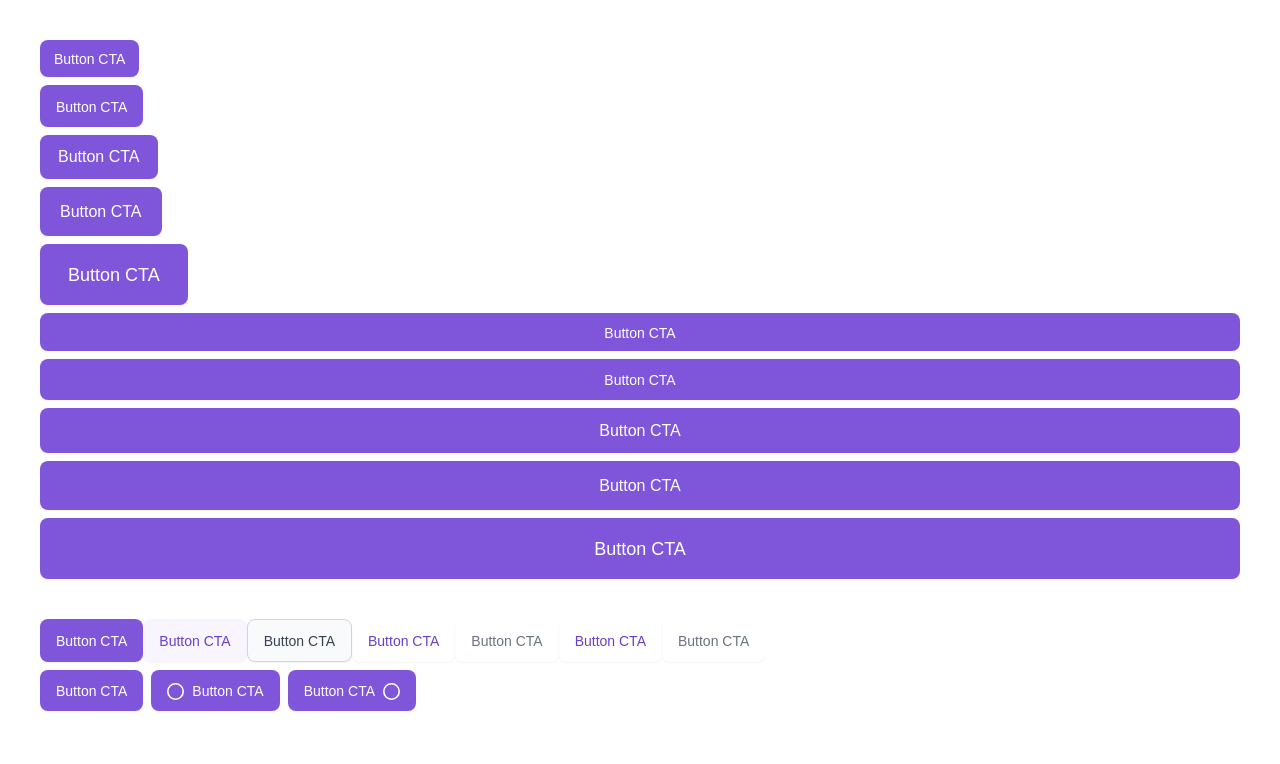
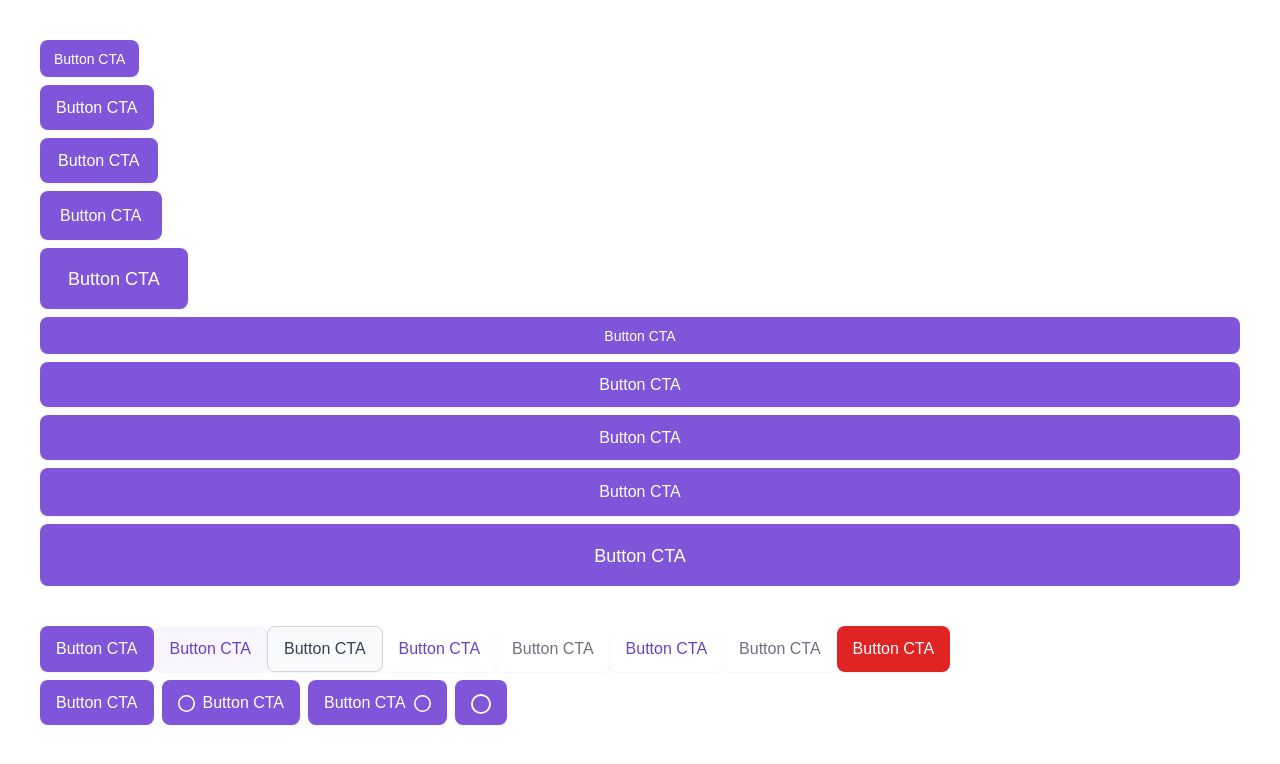
Before and after one commit to imboyo/Project--Hairiya-levenstein-website, a Nuxt app in the folder front-end/: page / in a window 1280 px wide. Shown: the top 764 px of the page. Built offline with nearby package versions, Linux system fonts and the light colour scheme.

Commit message:
cleaning button

```diff
--- a/front-end/components/buttons/MyButton.vue
+++ b/front-end/components/buttons/MyButton.vue
@@ -9,17 +9,9 @@ interface Props {
 const props = defineProps<Props>();
 
 // * Get slot value for checking if empty or not
-const { text, leading, trailling } = useSlots();
+const { text, leading, trailling, onlyIcon } = useSlots();
 
-// * Class state--------------------
-const textClass = {
-  sm: "text-sm",
-  md: "text-sm",
-  lg: "text-md",
-  xl: "text-md",
-  "2xl": "text-lg",
-};
-
+// * Class state for dynamic styling based on props and slots used
 // Button element class based on props
 const buttonClass = {
   width: {
@@ -27,11 +19,11 @@ const buttonClass = {
     full: "w-full",
   },
   size: {
-    sm: `px-[14px] py-[8px] ${textClass.sm}`,
-    md: `px-[16px] py-[10px] ${textClass.md}`,
-    lg: `px-[18px] py-[10px] ${textClass.lg}`,
-    xl: `px-[20px] py-[12px] text-md ${textClass.xl}`,
-    "2xl": `px-[28px] py-[16px] text-lg ${textClass["2xl"]}`,
+    sm: `px-[14px] py-[8px] text-sm`,
+    md: `px-[16px] py-[10px] text-sm"`,
+    lg: `px-[18px] py-[10px] text-md`,
+    xl: `px-[20px] py-[12px] text-md text-md`,
+    "2xl": `px-[28px] py-[16px] text-lg text-lg`,
   },
   hieararchy: {
     primary: "bg-primary-600 text-white",
@@ -40,7 +32,8 @@ const buttonClass = {
     tertiary: "text-primary-700",
     "tertiary-gray": "text-gray-500",
     link: "text-primary-700 shadow-none",
-    "link-gray": "text-gray-500 shadow-none p-0",
+    "link-gray": "text-gray-500 shadow-none",
+    destructive: "bg-red-600 text-white",
   },
 };
 
@@ -52,7 +45,7 @@ const iconClass = {
       md: "w-[25px] pr-2",
       lg: "w-[25px] pr-2",
       xl: "w-[25px] pr-2",
-      "2xl": "w-35px pr-3",
+      "2xl": "w-[35px] pr-3",
     },
   },
   trailling: {
@@ -61,10 +54,20 @@ const iconClass = {
       md: "w-[25px] pl-2",
       lg: "w-[25px] pl-2",
       xl: "w-[25px] pl-2",
-      "2xl": "w-35px pl-3",
+      "2xl": "w-[35px] pl-3",
+    },
+  },
+  onlyIcon: {
+    size: {
+      sm: "w-[20px]",
+      md: "w-[20px]",
+      lg: "w-[20px]",
+      xl: "w-[20px]",
+      "2xl": "w-[25px]",
     },
   },
 };
+// * END Class state for dynamic styling based on props and slots used
 </script>
 
 <template>
@@ -89,5 +92,12 @@ const iconClass = {
     >
       <slot name="trailling"></slot>
     </span>
+    <!--  Only Icon  -->
+    <span
+      v-if="onlyIcon"
+      :class="`inline-block align-middle ${iconClass.onlyIcon.size[size]}`"
+    >
+      <slot name="onlyIcon"></slot>
+    </span>
   </button>
 </template>
--- a/front-end/components/testing/TestingButton.vue
+++ b/front-end/components/testing/TestingButton.vue
@@ -41,46 +41,66 @@ import MyButton from "~/components/buttons/MyButton.vue";
     <!-- * Hiearchy -->
     <br />
     <div class="flex flex-row flex-wrap">
+      <!--   Primary   -->
       <MyButton size="md" width="fit" hieararchy="primary">
         <template #text> Button CTA</template>
       </MyButton>
+      <!--   Secondary   -->
       <MyButton size="md" width="fit" hieararchy="secondary">
         <template #text> Button CTA</template>
       </MyButton>
+      <!--   secondary gray   -->
       <MyButton size="md" width="fit" hieararchy="secondary-gray">
         <template #text> Button CTA</template>
       </MyButton>
+      <!--   tertiary   -->
       <MyButton size="md" width="fit" hieararchy="tertiary">
         <template #text> Button CTA</template>
       </MyButton>
+      <!--   tertiary-gray   -->
       <MyButton size="md" width="fit" hieararchy="tertiary-gray">
         <template #text> Button CTA</template>
       </MyButton>
+      <!--   link   -->
       <MyButton size="md" width="fit" hieararchy="link">
         <template #text> Button CTA</template>
       </MyButton>
+      <!--  link-gray  -->
       <MyButton size="md" width="fit" hieararchy="link-gray">
+        <template #text> Button CTA</template>
+      </MyButton>
+      <!--   Destructive   -->
+      <MyButton size="md" width="fit" hieararchy="destructive">
         <template #text> Button CTA</template>
       </MyButton>
     </div>
 
-    <!--  Icon  -->
+    <!--  * Icon  -->
     <div class="flex flex-row gap-2">
+      <!--   Default   -->
       <MyButton size="md" width="fit" hieararchy="primary">
         <template #text> Button CTA</template>
       </MyButton>
+      <!--   Leading   -->
       <MyButton size="md" width="fit" hieararchy="primary">
         <template #text> Button CTA</template>
         <template #leading>
           <font-awesome-icon icon="fa-regular fa-circle" />
         </template>
       </MyButton>
+      <!--   Trailling   -->
       <MyButton size="md" width="fit" hieararchy="primary">
         <template #text> Button CTA</template>
         <template #trailling>
           <font-awesome-icon icon="fa-regular fa-circle" />
         </template>
       </MyButton>
+      <!--   Only Icon   -->
+      <MyButton size="md" width="fit" hieararchy="primary">
+        <template #onlyIcon>
+          <font-awesome-icon icon="fa-regular fa-circle" />
+        </template>
+      </MyButton>
     </div>
   </div>
 </template>
--- a/front-end/types/button.d.ts
+++ b/front-end/types/button.d.ts
@@ -7,4 +7,5 @@ type ButtonHierarchyProps =
   | "tertiary"
   | "tertiary-gray"
   | "link"
-  | "link-gray";
+  | "link-gray"
+  | "destructive";
```
